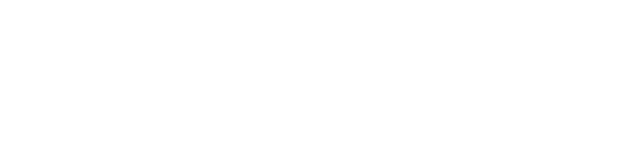
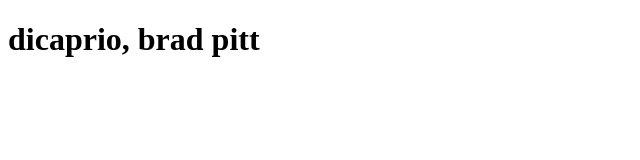
Before and after one commit to aravindsanalkumar/cp-basic-javascript, a plain HTML site: page index.html in a window 1280 px wide. Shown: the whole page, without its empty margins (0-640 px from the left). Drawn offline with Linux system fonts and the light colour scheme.

Commit message:
filter method learned

```diff
--- a/hi_func.js
+++ b/hi_func.js
@@ -1,5 +1,4 @@
 let arr = [1,2,3,4,5];
-
 
 let result = arr.map((number) => number * 2);
 console.log(result);
@@ -14,3 +13,22 @@ const filter = (numbers,greaterThan) => {
 }
 
 console.log(filter(arr,2));
+const actors = [
+    {name:'johnny',netWorth:200000},
+    {name:'amber',netWorth:2000},
+    {name:'mattdemon',netWorth:170000},
+    {name:'dicaprio',netWorth:500000},
+    {name:'brad pitt',netWorth:300000},
+];
+
+console.log(actors.filter(actor => actor.netWorth > 200000));
+
+let receivedData = actors.filter(actor => actor.netWorth > 200000)
+let objData = JSON.stringify(receivedData);
+console.log(objData);
+
+let names = receivedData.map(actor => actor.name).join(', ')
+
+let playground = document.querySelector('.playground');
+
+playground.innerHTML = `<h1>${names}</h1>`;
--- a/index.html
+++ b/index.html
@@ -7,7 +7,9 @@
     <link rel="stylesheet" href="style.css">
 </head>
 <body>
+    <div class="playground">
 
+    </div>
     <script src="hi_func.js"></script>
 </body>
 </html>
```
